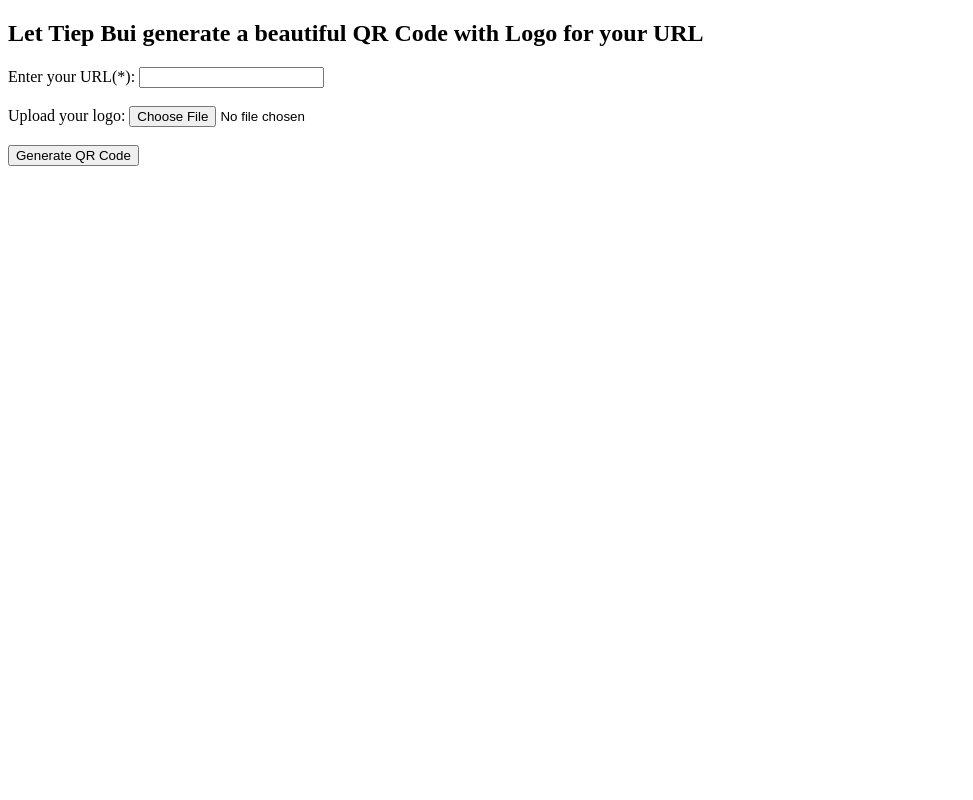
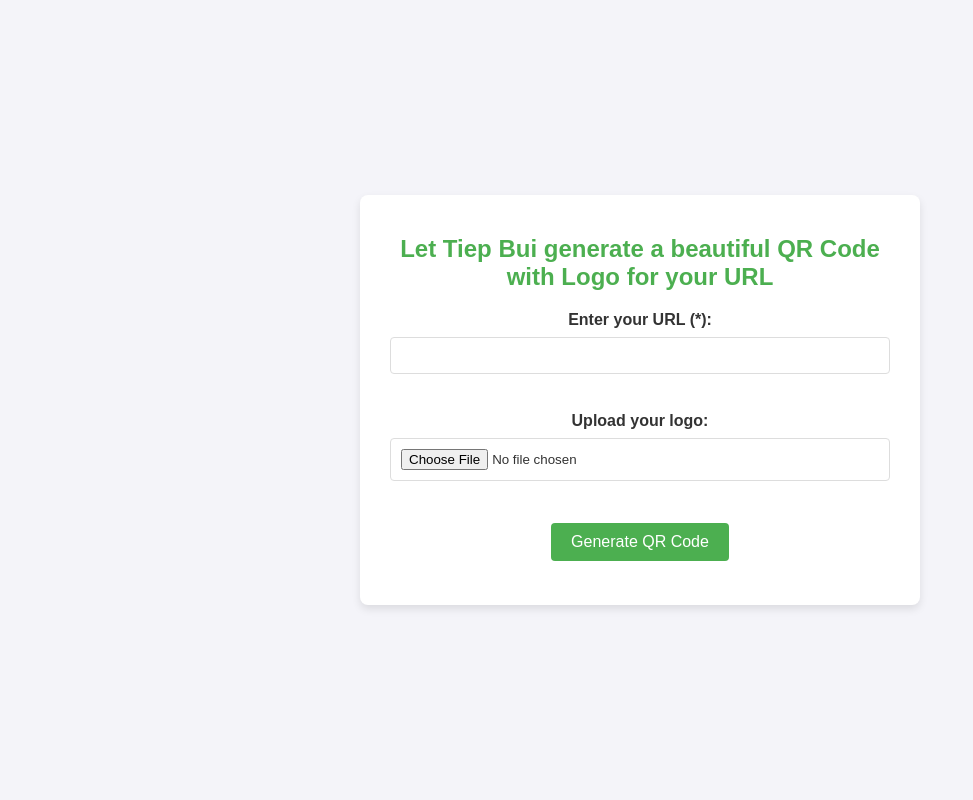
Before and after one commit to tiepbs/tbqrcode, a Flask app: page / in a window 1280 px wide. Shown: the whole page, without its empty margins (0-973 px from the left). Run offline with Flask 3, Linux system fonts and the light colour scheme.

Commit message:
Update HTML styling for QR Code Generator

```diff
--- a/templates/index.html
+++ b/templates/index.html
@@ -1,4 +1,4 @@
-<!DOCTYPE html>
+<!-- <!DOCTYPE html>
 <html lang="en">
 <head>
     <meta charset="UTF-8">
@@ -21,4 +21,97 @@
     </a>
     {% endif %}
 </body>
+</html> -->
+
+<!DOCTYPE html>
+<html lang="en">
+<head>
+    <meta charset="UTF-8">
+    <meta name="viewport" content="width=device-width, initial-scale=1.0">
+    <title>TB QR Code Generator</title>
+    <style>
+        body {
+            font-family: Arial, sans-serif;
+            background-color: #f4f4f9;
+            margin: 0;
+            padding: 0;
+            display: flex;
+            flex-direction: column;
+            align-items: center;
+            justify-content: center;
+            min-height: 100vh;
+            color: #333;
+        }
+        .container {
+            background: #fff;
+            padding: 20px 30px;
+            border-radius: 8px;
+            box-shadow: 0 4px 8px rgba(0, 0, 0, 0.1);
+            max-width: 500px;
+            width: 100%;
+            text-align: center;
+        }
+        h2 {
+            color: #4CAF50;
+        }
+        form {
+            margin: 20px 0;
+        }
+        label {
+            display: block;
+            margin-bottom: 8px;
+            font-weight: bold;
+        }
+        input[type="text"],
+        input[type="file"] {
+            width: calc(100% - 22px);
+            padding: 10px;
+            margin-bottom: 20px;
+            border: 1px solid #ddd;
+            border-radius: 4px;
+        }
+        input[type="submit"],
+        button {
+            background-color: #4CAF50;
+            color: white;
+            border: none;
+            padding: 10px 20px;
+            text-align: center;
+            text-decoration: none;
+            display: inline-block;
+            font-size: 16px;
+            margin: 4px 2px;
+            cursor: pointer;
+            border-radius: 4px;
+        }
+        input[type="submit"]:hover,
+        button:hover {
+            background-color: #45a049;
+        }
+        .qr-code {
+            margin: 20px 0;
+        }
+    </style>
+</head>
+<body>
+    <div class="container">
+        <h2>Let Tiep Bui generate a beautiful QR Code with Logo for your URL</h2>
+        <form action="/" method="post" enctype="multipart/form-data">
+            <label for="url">Enter your URL (*):</label>
+            <input type="text" id="url" name="url" required><br><br>
+            <label for="logo">Upload your logo:</label>
+            <input type="file" id="logo" name="logo"><br><br>
+            <input type="submit" value="Generate QR Code">
+        </form>
+        {% if qr_code %}
+        <div class="qr-code">
+            <h2>Your QR Code:</h2>
+            <img src="{{ qr_code }}" alt="QR Code"><br><br>
+            <a href="{{ qr_code }}" download="qr_code.png">
+                <button type="button">Download QR Code</button>
+            </a>
+        </div>
+        {% endif %}
+    </div>
+</body>
 </html>
```
